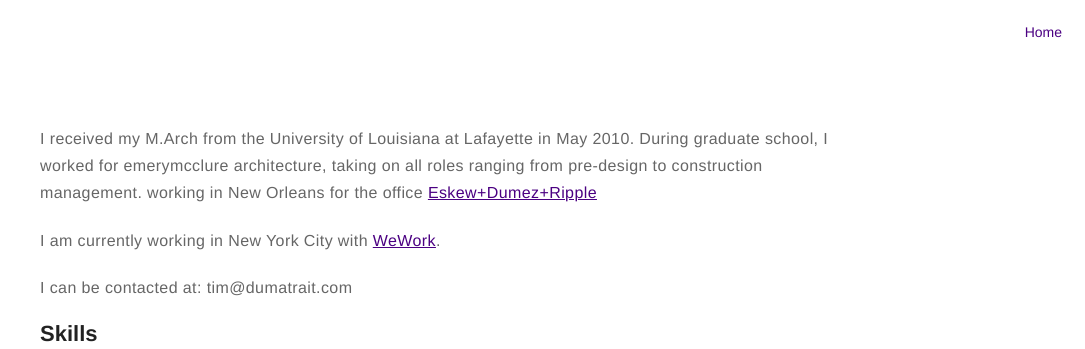
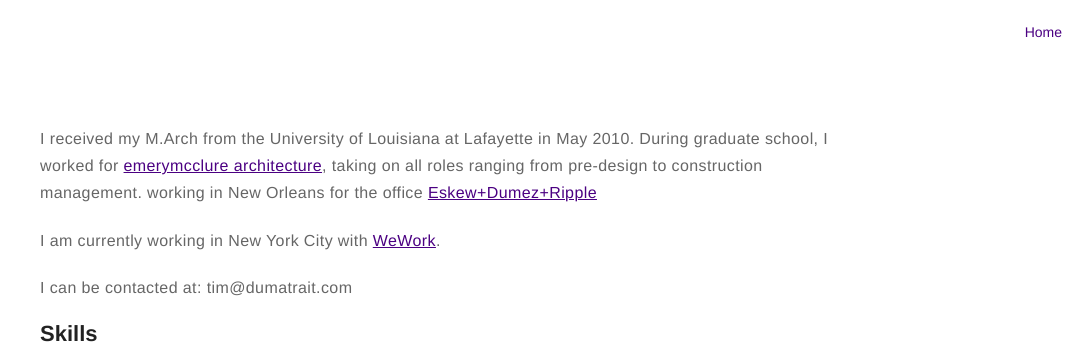
Before and after one commit to appareil/appareil.github.io, a Jekyll site: the page built from about.md, in a window 1280 px wide. Shown: the top 349 px of the page, without its empty margins (195-1280 px from the left). Built offline with Jekyll 4.4.1, drawn with Linux system fonts in a browser that asks for light colours; part of the change alters nothing that is shown.

```diff
--- a/about.md
+++ b/about.md
@@ -2,7 +2,7 @@
 title: About
 layout: page
 ---
-<p>I received my M.Arch from the University of Louisiana at Lafayette in May 2010. During graduate school, I worked for emerymcclure architecture, taking on all roles ranging from pre-design to construction management. working in New Orleans for the office <a href="https://www.eskewdumezripple.com">Eskew+Dumez+Ripple</a></p>
+<p>I received my M.Arch from the University of Louisiana at Lafayette in May 2010. During graduate school, I worked for <a href="http://www.emerymcclure.com">emerymcclure architecture</a>, taking on all roles ranging from pre-design to construction management. working in New Orleans for the office <a href="http://www.eskewdumezripple.com">Eskew+Dumez+Ripple</a></p>
 
 <p>I am currently working in New York City with <a href="https://www.wework.com">WeWork</a>.</p>
 
```
